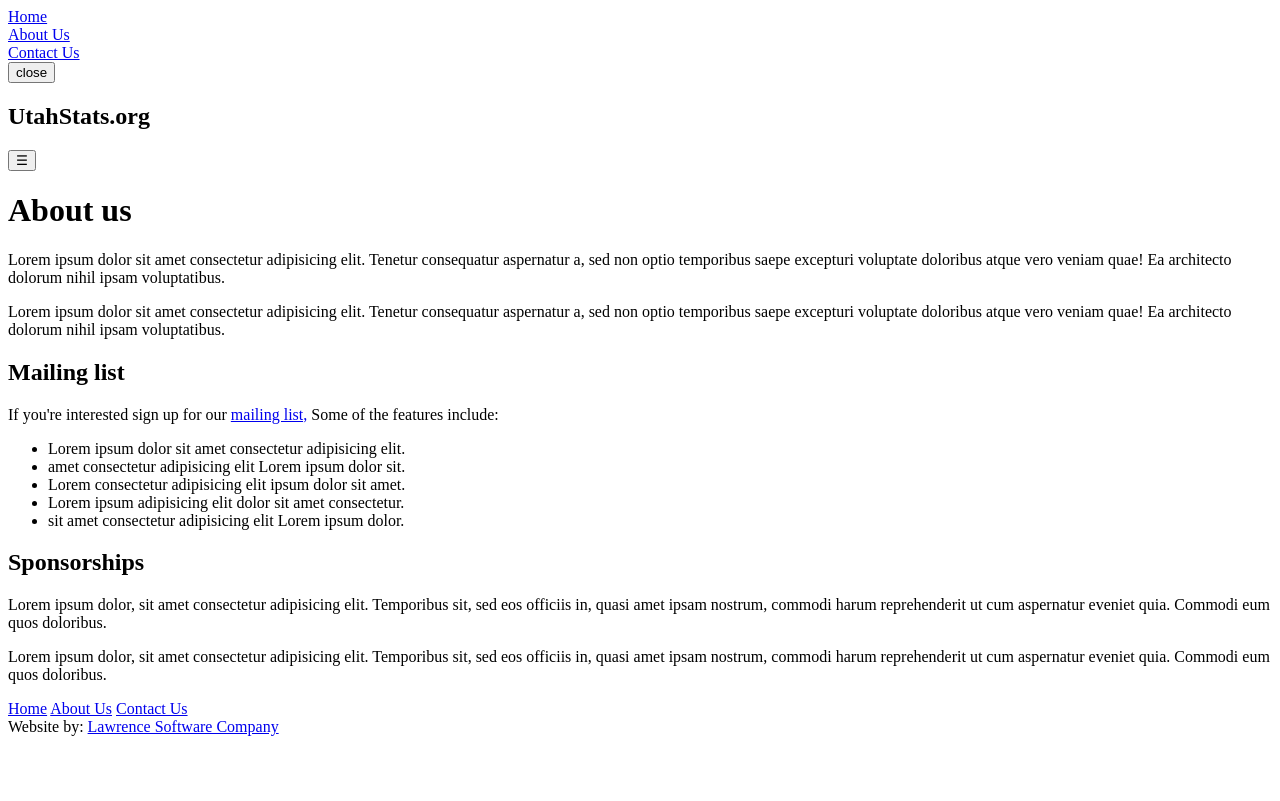
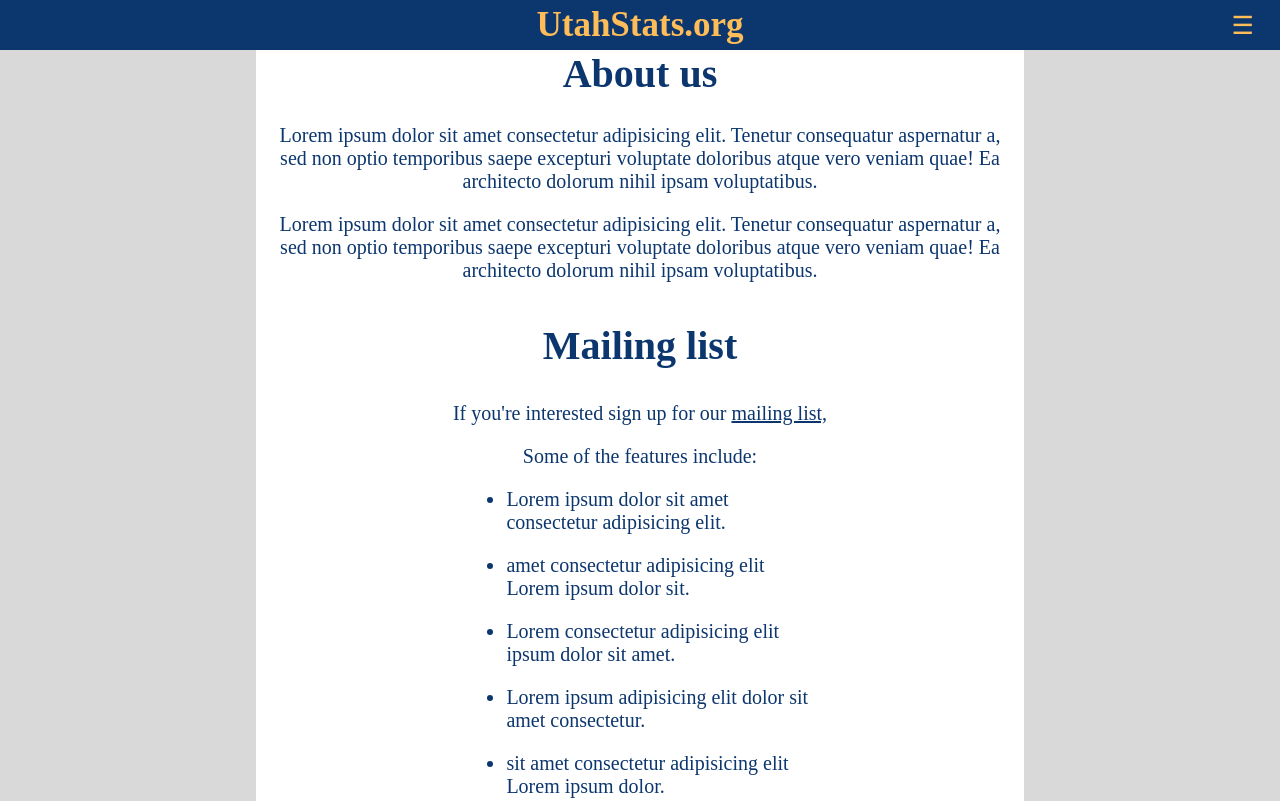
Before and after one commit to LawrenceSoftwareCompany/UtahStats.org, a plain HTML site: page aboutUs.html in a window 1280 px wide. Shown: the top 801 px of the page. Drawn offline with Linux system fonts and the light colour scheme; the site is published under a folder, as on GitHub Pages, so addresses that start at the root find nothing.

Commit message:
Update aboutUs.html

```diff
--- a/aboutUs.html
+++ b/aboutUs.html
@@ -4,8 +4,8 @@
     <meta charset="UTF-8" />
     <meta name="viewport" content="width=device-width, initial-scale=1.0" />
     <link rel="icon" type="image/x-icon" href="/assets/imgs/WebLogo_1.png" />
-    <link rel="stylesheet" href="/assets/styles/index.css" />
-    <link rel="stylesheet" href="/assets/styles/aboutUs.css" />
+    <link rel="stylesheet" href="./assets/styles/index.css" />
+    <link rel="stylesheet" href="./assets/styles/aboutUs.css" />
     <title>About us</title>
   </head>
   <body>
@@ -105,6 +105,6 @@
       >
     </footer>
 
-    <script src="/src/index.js"></script>
+    <script src="./src/index.js"></script>
   </body>
 </html>
```
